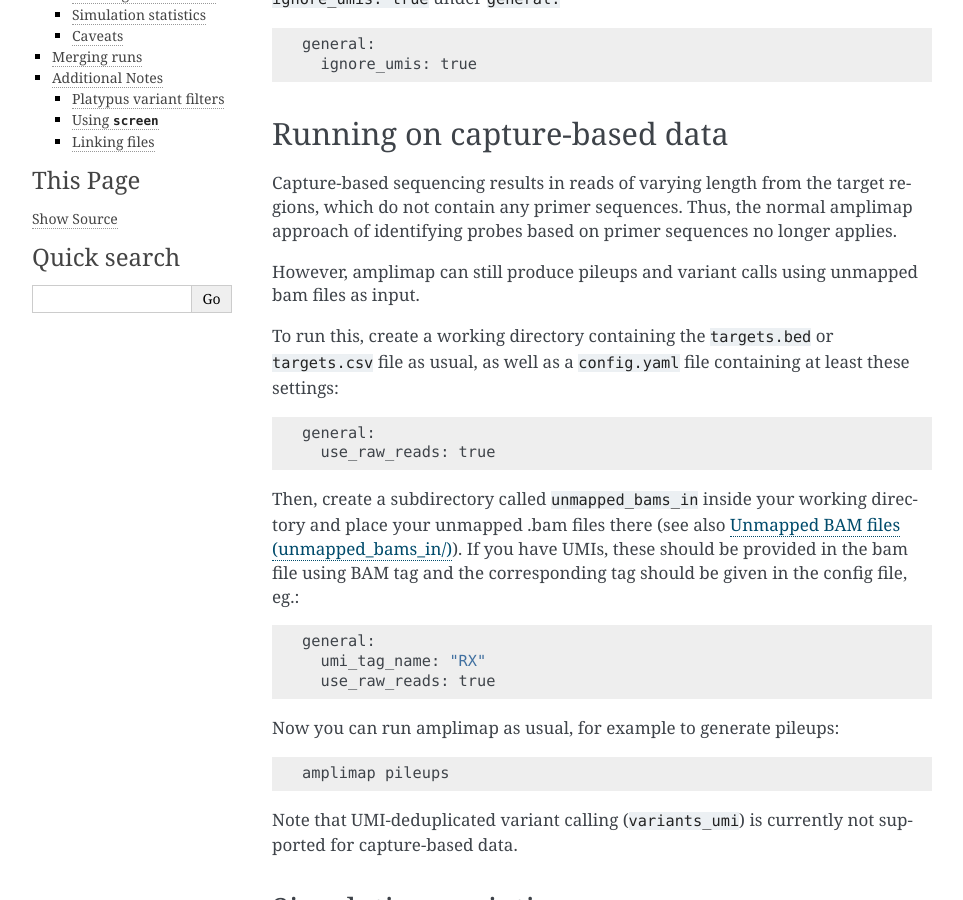
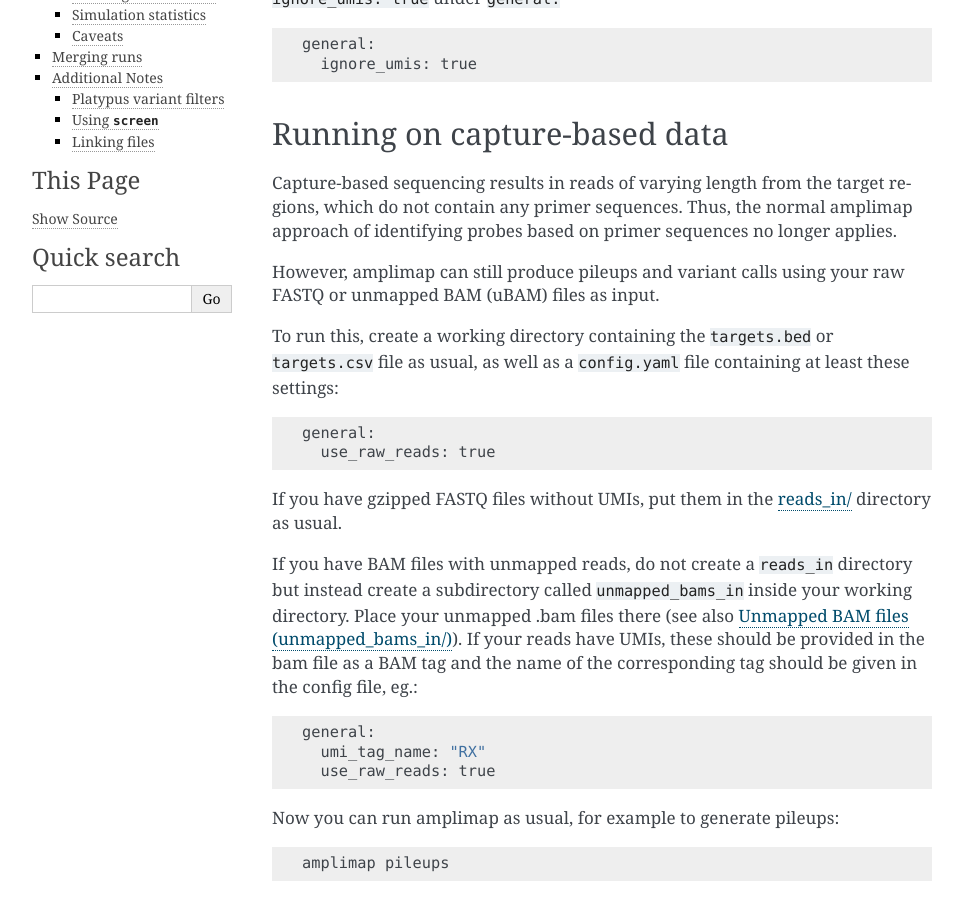
Before and after one commit to koelling/amplimap, a Sphinx documentation site: the page built from docs/advanced.rst, in a window 1280 px wide and 900 px high, scrolled down 237 px. Shown: the whole window, without its empty margins (148-1111 px from the left). Built offline with Sphinx 7.4.7, drawn with Linux system fonts in a browser that asks for light colours.

Commit message:
update docs about capture data

```diff
--- a/docs/advanced.rst
+++ b/docs/advanced.rst
@@ -24,7 +24,7 @@ amplimap approach of identifying probes based on primer sequences no
 longer applies.
 
 However, amplimap can still produce pileups and variant calls
-using unmapped bam files as input.
+using your raw FASTQ or unmapped BAM (uBAM) files as input.
 
 To run this, create a working directory containing the
 ``targets.bed`` or ``targets.csv`` file as usual, as well as a
@@ -35,11 +35,14 @@ To run this, create a working directory containing the
     general:
       use_raw_reads: true
 
-Then, create a subdirectory called ``unmapped_bams_in`` inside your
-working directory and place your unmapped .bam files
+If you have gzipped FASTQ files without UMIs, put them in the :ref:`reads-in` directory as usual.
+
+If you have BAM files with unmapped reads, do not create a ``reads_in`` directory
+but instead create a subdirectory called ``unmapped_bams_in`` inside your
+working directory. Place your unmapped .bam files
 there (see also :ref:`unmapped-bams`).
-If you have UMIs, these should be provided in the bam file
-using BAM tag and the corresponding tag should be given in the config file, eg.:
+If your reads have UMIs, these should be provided in the bam file
+as a BAM tag and the name of the corresponding tag should be given in the config file, eg.:
 
 ::
 
```
